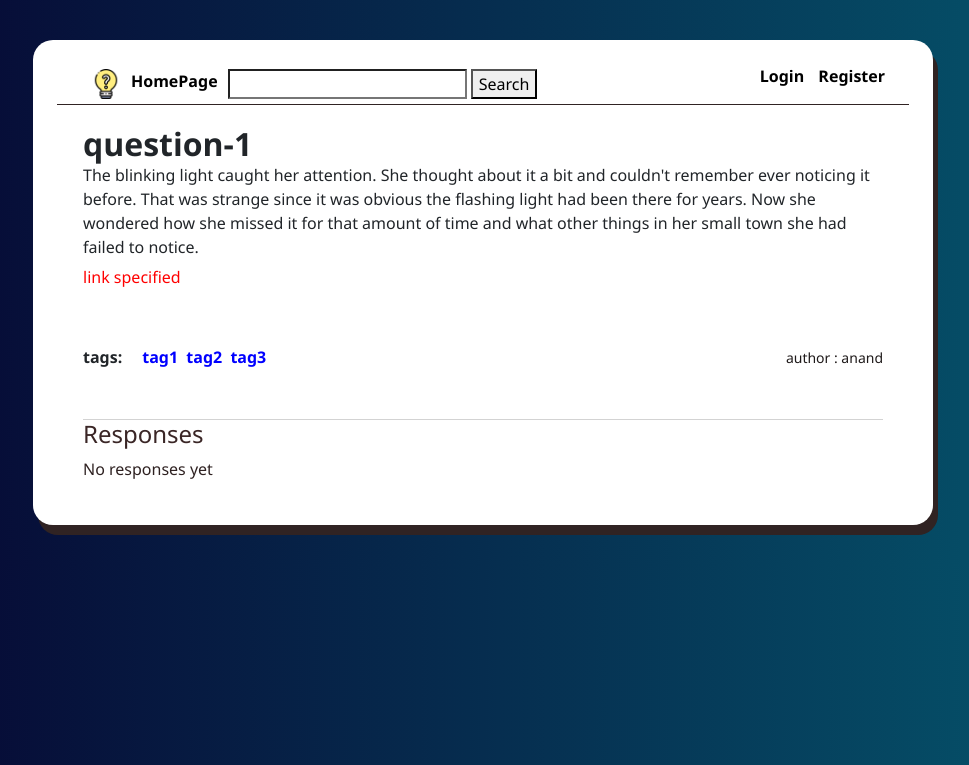
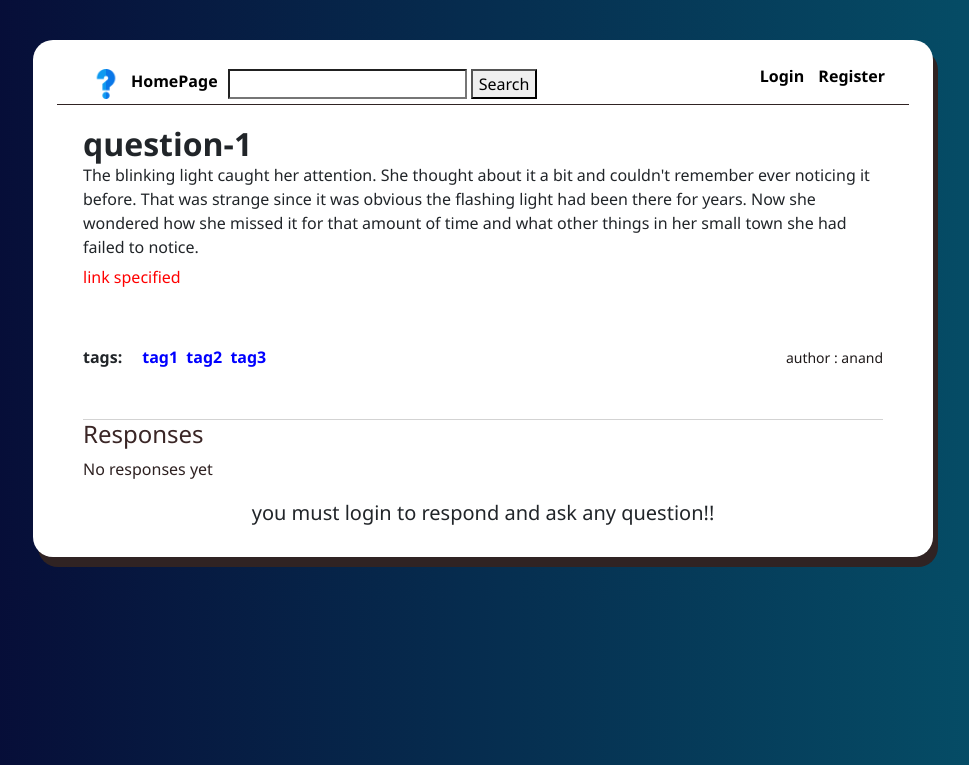
Before and after one commit to AnandSharma98/qna, a Django app: page /question/3 in a window 1280 px wide. Shown: the top 765 px of the page, without its empty margins (157-1126 px from the left). Run offline with Django 4.2, Linux system fonts and the light colour scheme; data comes from the database, SQL or seed files in the repository; both versions use the stored data as it was after the commit; parts of the project's set-up code (start-up, migrations or seed data) failed here and were passed over.

Commit message:
first_set_change

```diff
--- a/main/static/css/styles.css
+++ b/main/static/css/styles.css
@@ -295,7 +295,7 @@ for profile
 }
 
 .profile-block p{
-  margin-right: 100px;
+  margin-right: 5px;
 }
 
 .profile-block form{
--- a/main/templates/homepage.html
+++ b/main/templates/homepage.html
@@ -31,4 +31,8 @@
 </div>
 {% endfor %}
 </div>
+
+{% if not user.is_authenticated %}
+<h5 style="text-align:center; justify-content:center"> you must login to respond and ask any question!! </h5>
+{% endif %}
 {% endblock %}
--- a/main/templates/layouts/page.html
+++ b/main/templates/layouts/page.html
@@ -3,6 +3,7 @@
 <html lang="en" dir="ltr">
   <head>
     <meta charset="utf-8">
+    <link rel='stylesheet' media='screen and (min-width: 778px)' href='css800width.css' />
     <link rel="stylesheet" href="https://cdnjs.cloudflare.com/ajax/libs/font-awesome/4.7.0/css/font-awesome.min.css">
     <link rel="stylesheet" href="https://cdn.jsdelivr.net/npm/bootstrap@4.6.1/dist/css/bootstrap.min.css">
     <link rel="stylesheet" type="text/css" href="{% static 'css/styles.css' %}?{% now "U" %}"/> <!-- see on stack overflow, -->
--- a/main/templates/login.html
+++ b/main/templates/login.html
@@ -24,6 +24,12 @@
 {% endif %}
 <input type="submit" value="Login" class="submit-button"/>
 </form>
+<div class="card-footer text-center" style="margin-top:20px">
+  <div class="small">
+      <a href="{% url 'register' %}">Create A New Account</a><br><br>
+      <a href="{% url 'password_reset' %}">Back To Login</a><br>
+  </div>
+</div>
 </div>
 </div>
 {% endblock %}
--- a/main/templates/question.html
+++ b/main/templates/question.html
@@ -64,6 +64,10 @@
 <input type="submit" value="Send" class="submit-button"/>
 </form>
 {% endif %}
+</div>
 
-</div>
+{% if not user.is_authenticated %}
+<h5 style="text-align:center; justify-content:center"> you must login to respond and ask any question!! </h5>
+{% endif %}
+
 {% endblock %}
--- a/main/views.py
+++ b/main/views.py
@@ -144,7 +144,7 @@ def replyPage(request):
 def searchResults(request):
     search_question = request.GET.get('search')
     if search_question:
-        questions = Question.objects.filter(Q(title__icontains=search_question) | Q(body__icontains=search_question)|Q(tags_name__icontains=search_question))[:10]
+        questions = Question.objects.filter(Q(title__icontains=search_question) | Q(body__icontains=search_question)|Q(tags__name__icontains=search_question))[:10]
     else:
     # If not searched, return default posts
         questions = Question.objects.all().order_by('-created_at')[:10]
```
Also changed, not shown: db.sqlite3, main/static/main/qna.png.
